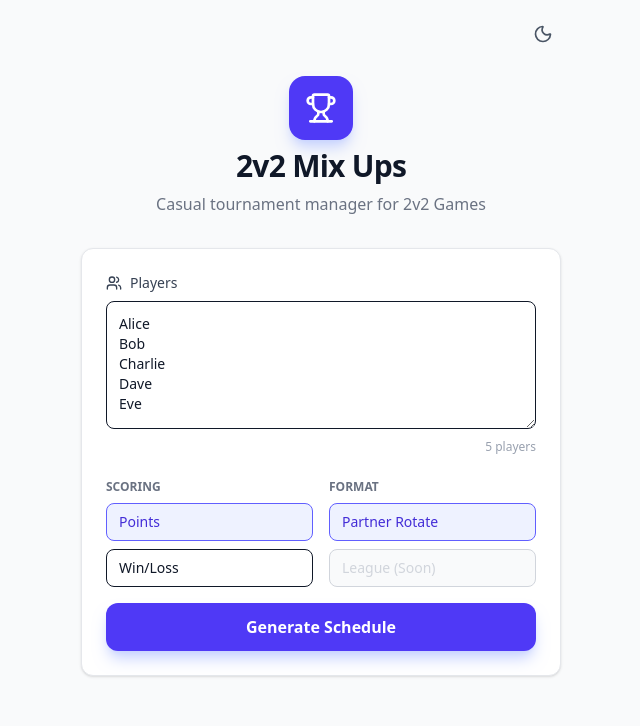
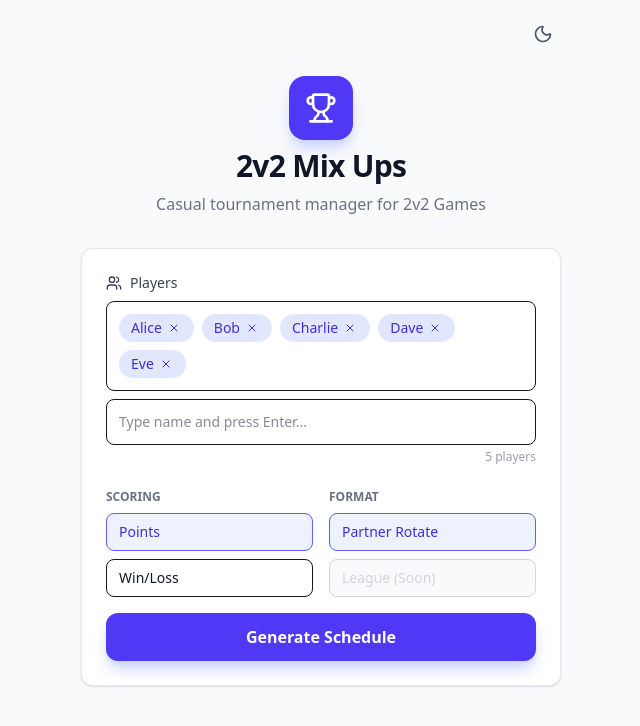
Before and after one commit to tduncombe/mixups-app, a React (Vite) app: page / in a window 1280 px wide. Shown: the top 726 px of the page, without its empty margins (319-959 px from the left). Built offline with nearby package versions, Linux system fonts and the light colour scheme.

Commit message:
use pills for player names

```diff
--- a/src/components/CreateView.jsx
+++ b/src/components/CreateView.jsx
@@ -1,18 +1,37 @@
 import React, { useState } from 'react';
-import { Trophy, Users } from 'lucide-react';
+import { Trophy, Users, X } from 'lucide-react';
 import { ThemeToggle } from '../contexts/ThemeContext';
 import { BackendService } from '../services/BackendService';
 
 export const CreateView = ({ onCreate }) => {
-  const [players, setPlayers] = useState("Alice\nBob\nCharlie\nDave\nEve");
+  const [players, setPlayers] = useState(["Alice", "Bob", "Charlie", "Dave", "Eve"]);
+  const [currentInput, setCurrentInput] = useState("");
   const [config, setConfig] = useState({ scoringMode: 'POINTS', allowDraws: false, scheduleMode: 'ROTATION' });
   const [loading, setLoading] = useState(false);
 
+  const handleAddPlayer = (e) => {
+    e.preventDefault();
+    const trimmed = currentInput.trim();
+    if (trimmed && !players.includes(trimmed)) {
+      setPlayers([...players, trimmed]);
+      setCurrentInput("");
+    }
+  };
+
+  const handleRemovePlayer = (playerToRemove) => {
+    setPlayers(players.filter(p => p !== playerToRemove));
+  };
+
+  const handleKeyDown = (e) => {
+    if (e.key === 'Enter') {
+      handleAddPlayer(e);
+    }
+  };
+
   const handleCreate = async () => {
-    const playerList = players.split('\n').map(p => p.trim()).filter(p => p.length > 0);
-    if (playerList.length < 4) { alert("Need at least 4 players!"); return; }
+    if (players.length < 4) { alert("Need at least 4 players!"); return; }
     setLoading(true);
-    const id = await BackendService.createTournament(playerList, config);
+    const id = await BackendService.createTournament(players, config);
     setLoading(false);
     onCreate(id);
   };
@@ -31,8 +50,30 @@ export const CreateView = ({ onCreate }) => {
       <div className="bg-white dark:bg-gray-800 p-6 rounded-xl shadow-sm border border-gray-200 dark:border-gray-700 space-y-4">
         <div>
           <label className="block text-sm font-medium text-gray-700 dark:text-gray-300 mb-2 flex items-center"><Users className="w-4 h-4 mr-2" /> Players</label>
-          <textarea value={players} onChange={e => setPlayers(e.target.value)} className="w-full h-32 p-3 border rounded-lg focus:ring-2 focus:ring-indigo-500 outline-none text-sm bg-transparent dark:bg-gray-700 dark:border-gray-600 dark:text-white" placeholder="Enter names..." />
-          <p className="text-xs text-gray-400 mt-1 text-right">{players.split('\n').filter(p=>p.trim()).length} players</p>
+          <div className="flex flex-wrap gap-2 p-3 border rounded-lg bg-transparent dark:bg-gray-700 dark:border-gray-600 min-h-[42px]">
+            {players.map(player => (
+              <span key={player} className="inline-flex items-center gap-1 px-3 py-1 bg-indigo-100 dark:bg-indigo-900/40 text-indigo-700 dark:text-indigo-300 rounded-full text-sm font-medium">
+                {player}
+                <button
+                  type="button"
+                  onClick={() => handleRemovePlayer(player)}
+                  className="hover:bg-indigo-200 dark:hover:bg-indigo-800 rounded-full p-0.5 transition-colors"
+                >
+                  <X className="w-3 h-3" />
+                </button>
+              </span>
+            ))}
+          </div>
+          <input
+            type="text"
+            value={currentInput}
+            onChange={e => setCurrentInput(e.target.value)}
+            onKeyDown={handleKeyDown}
+            className="w-full mt-2 p-3 border rounded-lg focus:ring-2 focus:ring-indigo-500 outline-none text-sm bg-transparent dark:bg-gray-700 dark:border-gray-600 dark:text-white"
+            placeholder="Type name and press Enter..."
+            autoComplete="off"
+          />
+          <p className="text-xs text-gray-400 mt-1 text-right">{players.length} players</p>
         </div>
 
         <div className="grid grid-cols-2 gap-4 pt-2">
```
